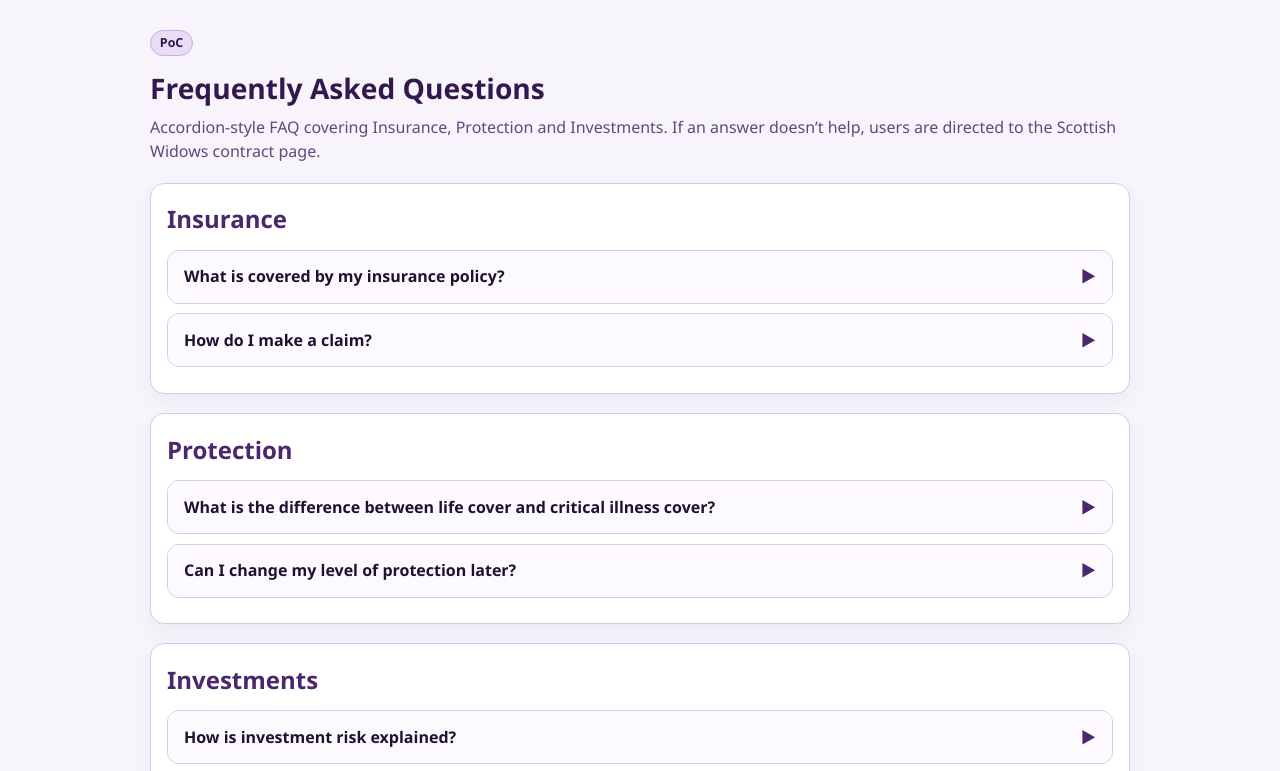
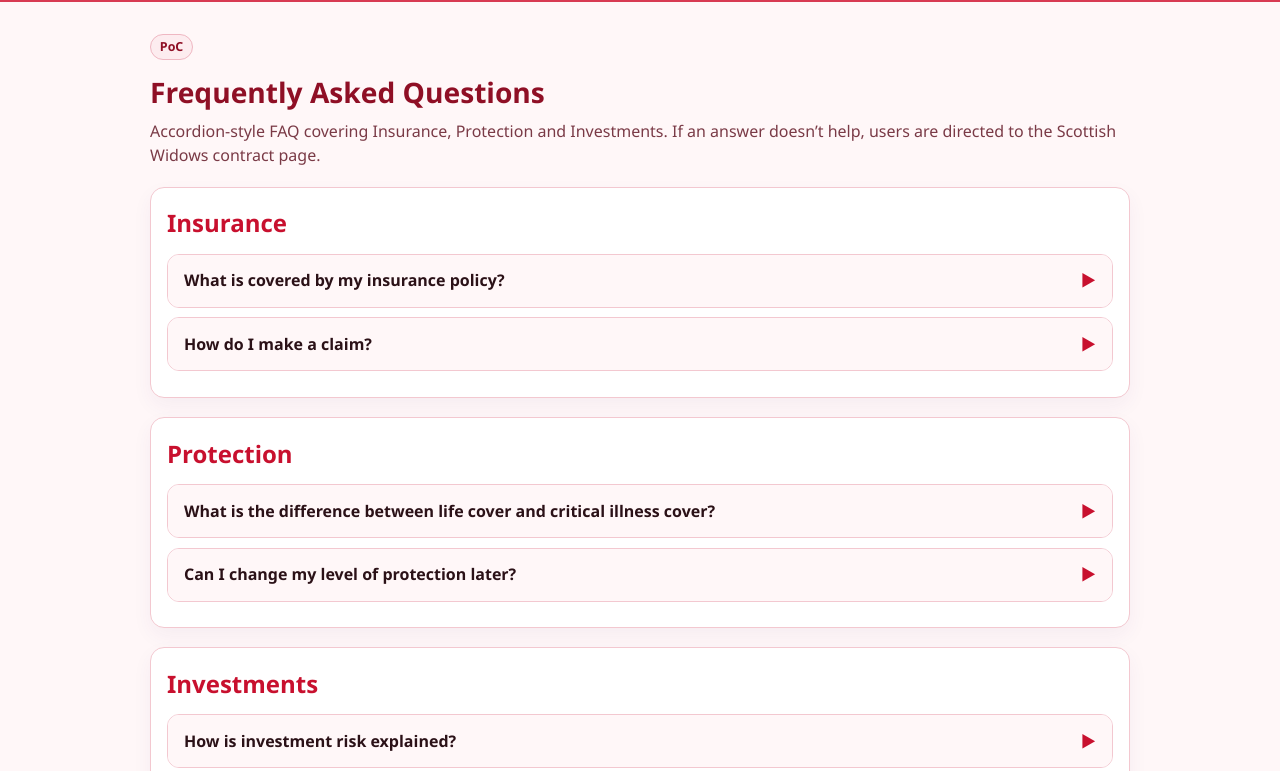
Before and after one commit to oc-dev-snf/support-os, a plain HTML site: page index.html in a window 1280 px wide. Shown: the part 62-833 px from the top of the page. Drawn offline with Linux system fonts and the light colour scheme.

Commit message:
style: switch support-os to red and white theme

```diff
--- a/index.html
+++ b/index.html
@@ -5,21 +5,21 @@
   <meta name="viewport" content="width=device-width, initial-scale=1.0" />
   <title>Scottish Widows Support OS — FAQ PoC</title>
   <style>
-    :root {
-      --sw-purple: #4b286d;
-      --sw-purple-dark: #33184d;
-      --sw-lilac: #e9ddf5;
-      --sw-bg: #f7f4fb;
+     :root {
+      --sw-red: #c8102e;
+      --sw-red-dark: #8f0f25;
+      --sw-pink: #fdecef;
+      --sw-bg: #fff7f8;
       --sw-panel: #ffffff;
-      --sw-text: #1d1230;
-      --sw-muted: #5f4a78;
-      --sw-border: #d8c8ea;
-      --sw-link: #512b81;
+      --sw-text: #2b1117;
+      --sw-muted: #7a3a46;
+      --sw-border: #f3c8d0;
+      --sw-link: #b1122d;
       --sw-success-bg: #eef8f2;
       --sw-success-border: #92cfa8;
       --sw-warn-bg: #fff7ed;
       --sw-warn-border: #f1c38e;
-    }
+    }    }
 
     * { box-sizing: border-box; }
     body {
@@ -31,10 +31,10 @@
     }
 
     .topbar {
-      background: linear-gradient(120deg, var(--sw-purple-dark), var(--sw-purple));
+      background: linear-gradient(120deg, var(--sw-red-dark), var(--sw-red));
       color: white;
       padding: 14px 0;
-      border-bottom: 4px solid #6b3b99;
+      border-bottom: 4px solid #d83a52;
     }
     .topbar .inner,
     .wrap { width: min(980px, 92vw); margin: 0 auto; }
@@ -58,15 +58,15 @@
     }
 
     .wrap { margin: 2rem auto 3rem; }
-    h1 { margin: 0 0 .45rem; font-size: clamp(1.5rem, 2.2vw, 2.2rem); color: var(--sw-purple-dark); }
+    h1 { margin: 0 0 .45rem; font-size: clamp(1.5rem, 2.2vw, 2.2rem); color: var(--sw-red-dark); }
     .sub { color: var(--sw-muted); margin: 0 0 1.25rem; }
 
     .poc {
       display: inline-block;
       font-size: .78rem;
-      background: var(--sw-lilac);
-      color: var(--sw-purple-dark);
-      border: 1px solid #c7b0df;
+      background: var(--sw-pink);
+      color: var(--sw-red-dark);
+      border: 1px solid #efb7c2;
       border-radius: 999px;
       padding: .2rem .55rem;
       margin-bottom: .75rem;
@@ -81,7 +81,7 @@
       margin: 1rem 0 1.2rem;
       box-shadow: 0 8px 20px rgba(75, 40, 109, .05);
     }
-    .section h2 { margin: .15rem 0 .8rem; color: var(--sw-purple); }
+    .section h2 { margin: .15rem 0 .8rem; color: var(--sw-red); }
 
     details {
       border: 1px solid var(--sw-border);
@@ -95,27 +95,27 @@
       cursor: pointer;
       padding: .9rem 1rem;
       font-weight: 650;
-      background: #fcfaff;
+      background: #fff7f8;
       display: flex;
       justify-content: space-between;
       align-items: center;
       gap: .9rem;
     }
     summary::-webkit-details-marker { display: none; }
-    .chev { color: var(--sw-purple); transition: transform .2s ease; }
+    .chev { color: var(--sw-red); transition: transform .2s ease; }
     details[open] .chev { transform: rotate(90deg); }
 
     .answer {
       padding: .9rem 1rem 1rem;
       border-top: 1px solid var(--sw-border);
-      color: #322247;
+      color: #3a1a22;
       background: #fff;
     }
 
     .helpful {
       margin-top: .85rem;
       padding-top: .75rem;
-      border-top: 1px dashed #ccb7e2;
+      border-top: 1px dashed #efc8cf;
       display: flex;
       flex-wrap: wrap;
       align-items: center;
@@ -124,9 +124,9 @@
     .helpful span { color: var(--sw-muted); font-size: .94rem; }
 
     .btn {
-      border: 1px solid #b79ad5;
-      background: #f4ecfc;
-      color: var(--sw-purple-dark);
+      border: 1px solid #e8a8b5;
+      background: #fff1f3;
+      color: var(--sw-red-dark);
       padding: .42rem .72rem;
       border-radius: 8px;
       cursor: pointer;
```
